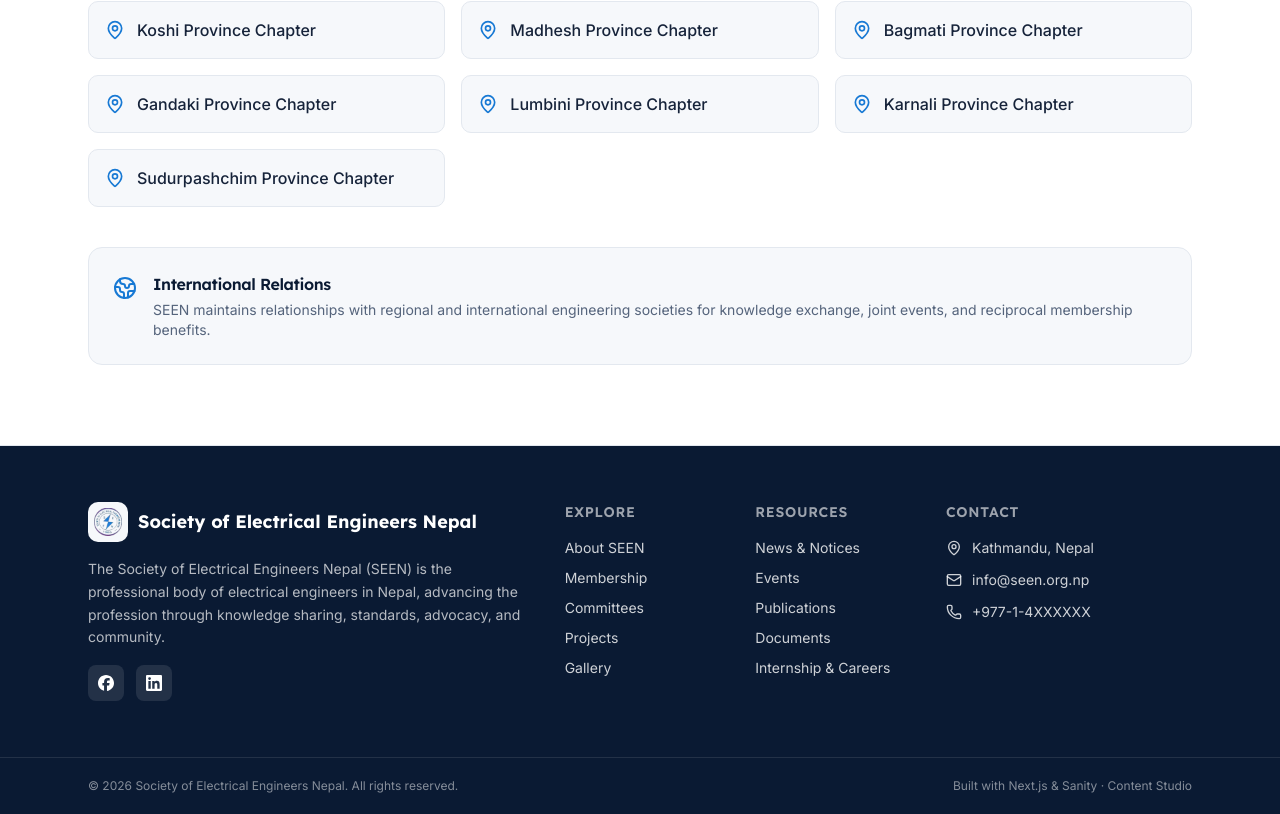
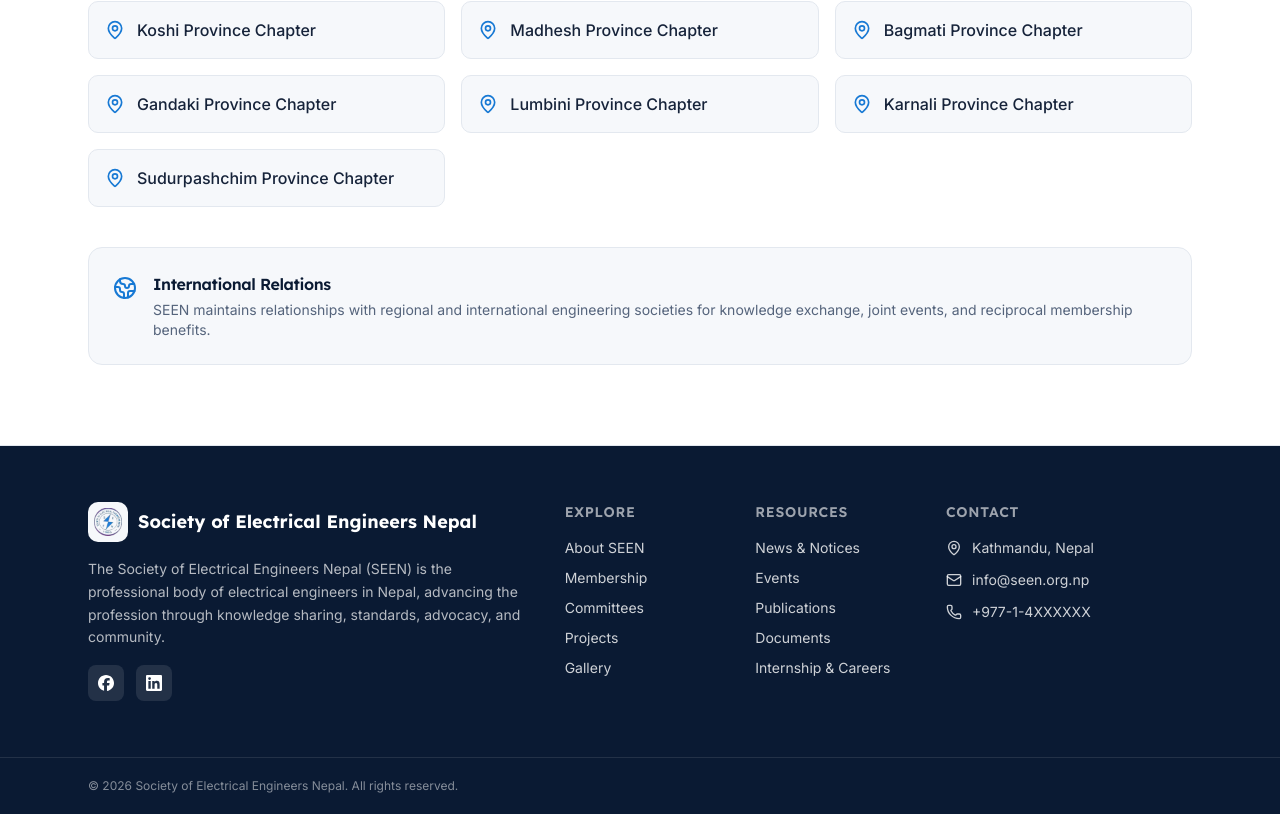
Before and after one commit to Aashish55/seen, a Next.js app: page /about in a window 1280 px wide. Shown: the part 2570-3384 px from the top of the page. Built offline with nearby package versions, Linux system fonts and the light colour scheme; no server answers.

Commit message:
fix: remove Built with text

```diff
--- a/components/layout/site-footer.tsx
+++ b/components/layout/site-footer.tsx
@@ -117,15 +117,9 @@
       </div>
 
       <div className="border-t border-white/10">
-        <div className="mx-auto flex max-w-6xl flex-col items-center justify-between gap-2 px-4 py-5 text-xs text-white/50 sm:flex-row lg:px-6">
+        <div className="mx-auto flex max-w-6xl items-center px-4 py-5 text-xs text-white/50 lg:px-6">
           <p>
             © {new Date().getFullYear()} {siteConfig.name}. All rights reserved.
-          </p>
-          <p>
-            Built with Next.js & Sanity ·{" "}
-            <Link href="/studio" className="hover:text-white">
-              Content Studio
-            </Link>
           </p>
         </div>
       </div>
```
